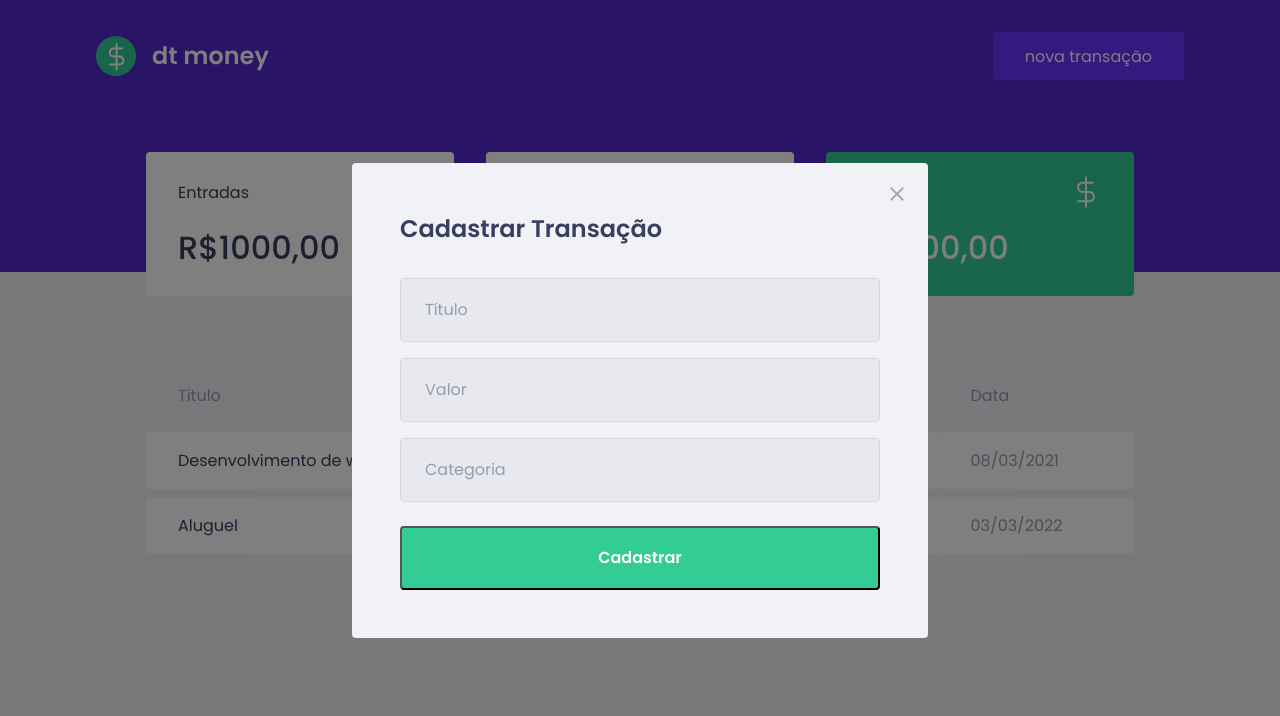
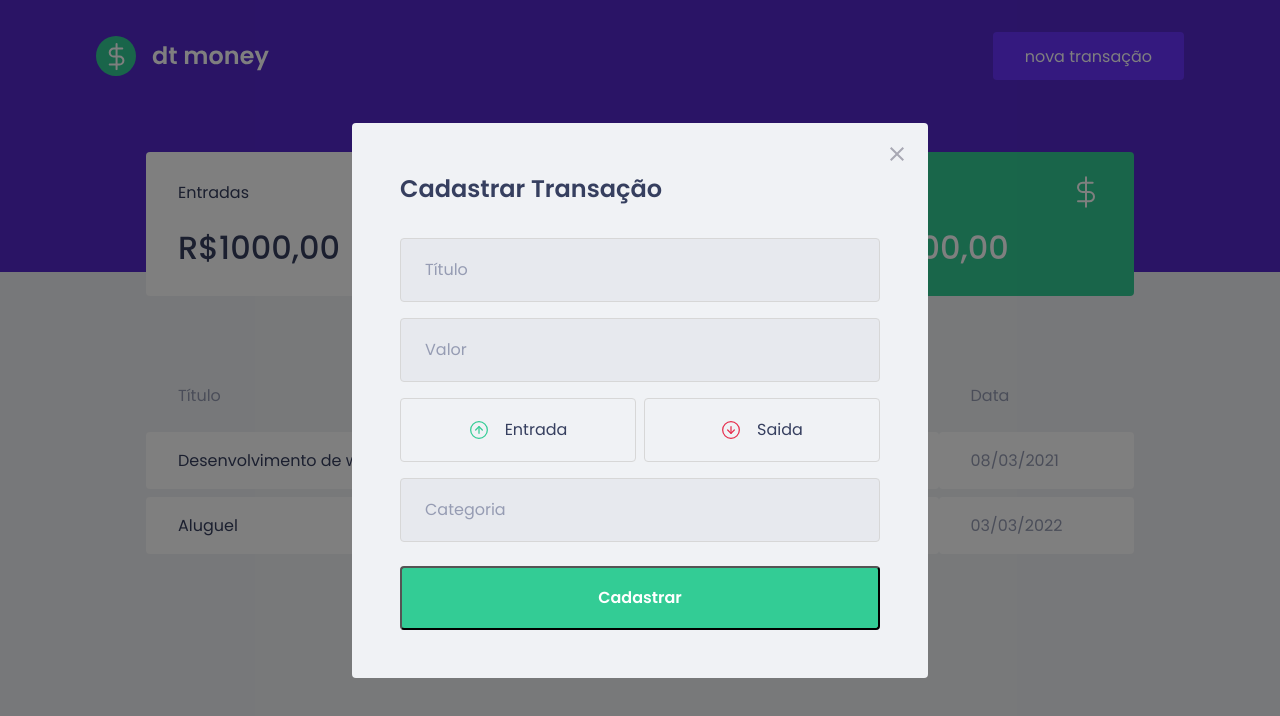
Before and after one commit to LucasMeyble/dtMoney, a React (Create React App) app: page / in a window 1280 px wide. Both pictures are taken after a click on the button "nova transação". Shown: the top 716 px of the page. Built offline with nearby package versions, Linux system fonts and the light colour scheme; no server answers; what miragejs would draw is missing.

Commit message:
Criando Botões de tipo

```diff
--- a/package.json
+++ b/package.json
@@ -5,6 +5,7 @@
   "dependencies": {
     "axios": "^0.26.0",
     "miragejs": "^0.1.43",
+    "polished": "^4.1.4",
     "react": "^17.0.2",
     "react-dom": "^17.0.2",
     "react-modal": "^3.14.4",
--- a/src/components/NewTransactionModal/index.tsx
+++ b/src/components/NewTransactionModal/index.tsx
@@ -1,6 +1,9 @@
 import Modal from "react-modal";
+
+import incomeImg from '../../assets/income.svg';
+import outcomeImg from '../../assets/outcome.svg';
 import closeImg from '../../assets/close.svg';
-import { Container } from "./styles";
+import { Container, TransactionTypeContainer } from "./styles";
 
 interface NewTransactionModalProps {
   isOpen: boolean;
@@ -34,6 +37,22 @@
             placeholder="Valor"
           />
 
+          <TransactionTypeContainer >
+            <button
+              type="button"
+            >
+              <img src={incomeImg} alt="Entrada" />
+              <span>Entrada</span>
+            </button>
+
+            <button
+              type="button"
+            >
+              <img src={outcomeImg} alt="Saida" />
+              <span>Saida</span>
+            </button>
+          </TransactionTypeContainer>
+
           <input
             placeholder="Categoria"
           />
--- a/src/components/NewTransactionModal/styles.ts
+++ b/src/components/NewTransactionModal/styles.ts
@@ -1,4 +1,5 @@
 import styled from "styled-components";
+import {darken} from 'polished'
 
 export const Container = styled.form`
   h2 {
@@ -47,3 +48,41 @@
   }
 
 `
+
+export const TransactionTypeContainer = styled.div`
+  margin: 1rem 0;
+  display: grid;
+  grid-template-columns: 1fr 1fr;
+  gap: 0.5rem;
+
+  button {
+    height: 4rem;
+    border: 1px solid #d7d7d7;
+    border-radius: 0.25rem;
+
+    background: transparent;
+
+    display: flex;
+
+    align-items: center;
+    justify-content: center;
+
+    transition: border-color 0.2s;
+
+    &:hover{
+      border-color: ${darken(0.1, '#d7d7d7')};
+    }
+
+    img {
+      width: 20px;
+      height: 20px;
+    }
+
+    span {
+      display: inline-block;
+      margin-left: 1rem;
+      font-size: 1rem;
+      color: var(--text-title);
+    }
+  }
+`
```
Also changed, not shown: 1 other file (tests, documents, lock files or other folders).
